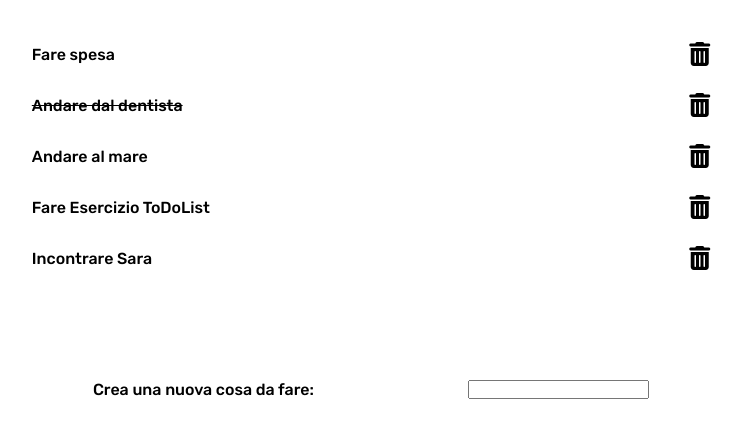
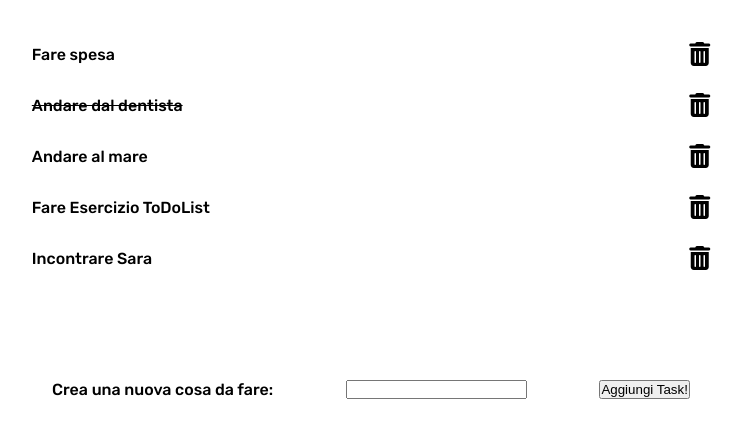
Before and after one commit to MatteoDiMario96/vue-todolist, a plain HTML site: page index.html in a window 1280 px wide. Shown: the part 89-526 px from the top of the page, without its empty margins (269-1010 px from the left). Drawn offline with nearby package versions, Linux system fonts and the light colour scheme.

Commit message:
Aggiunto bottone con funzionalità di aggiungiTask al click.

```diff
--- a/index.html
+++ b/index.html
@@ -42,6 +42,7 @@
                 <div id="input">
                     <label for="create-new-task">Crea una nuova cosa da fare:</label>
                     <input @keyup.enter="aggiungiTask" type="text" v-model="contenutoDaAggiungere">
+                    <button @click="aggiungiTask">Aggiungi Task!</button>
                 </div>
             </div>
         </main>
```
